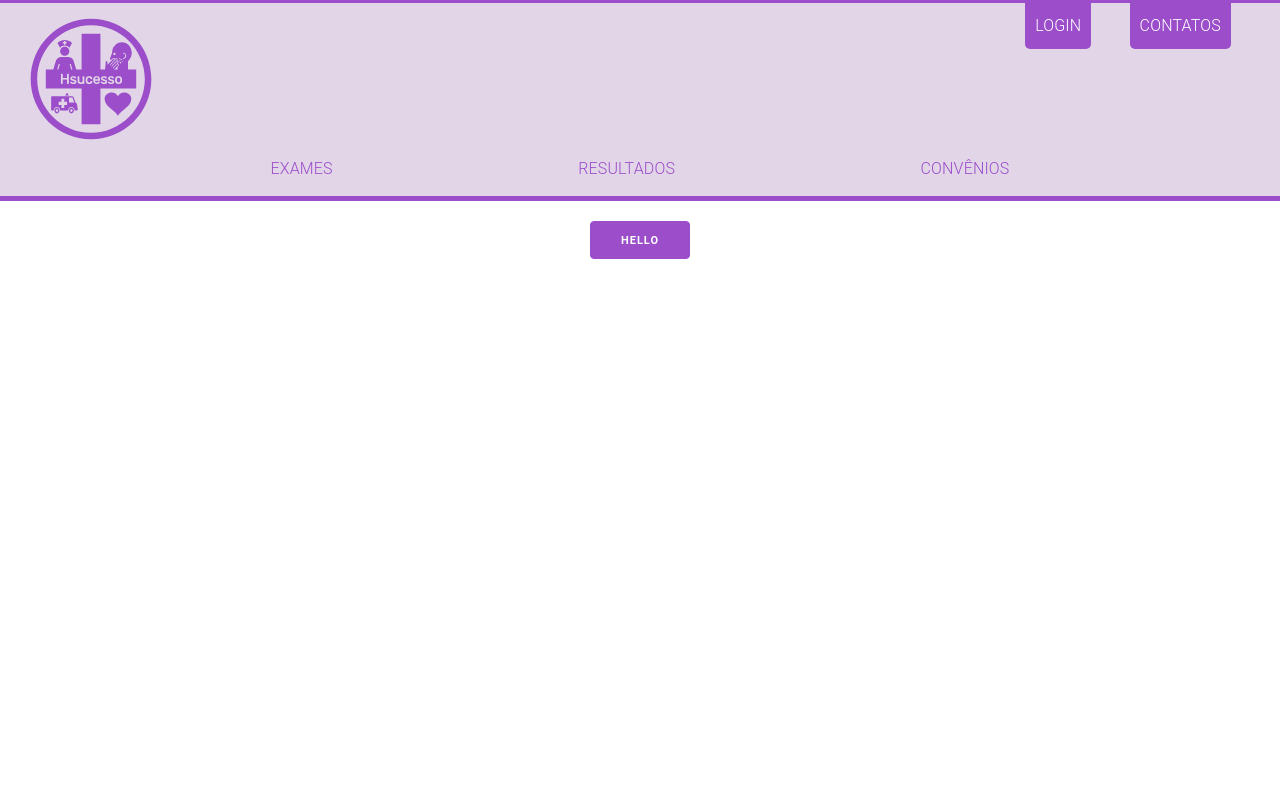
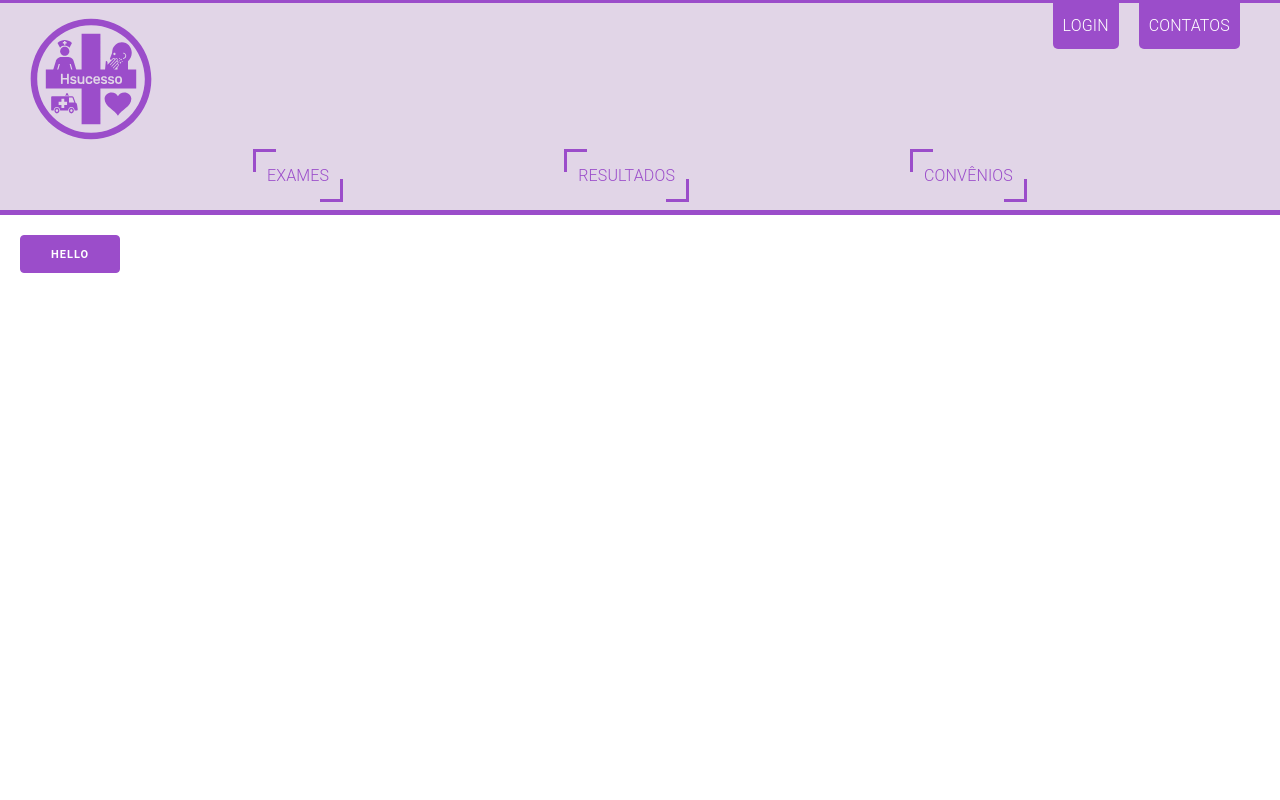
Before and after one commit to DarkPixel100/BD-4Bim-2022, a PHP site: page /php/index.php in a window 1280 px wide. Run offline with PHP 8.4, Linux system fonts and the light colour scheme; some libraries are stand-ins or nearby versions.

Commit message:
Modificaçõece no CSS geral

```diff
--- a/css/geral.css
+++ b/css/geral.css
@@ -1,5 +1,14 @@
 @import url("./variaveis.css");
 
+:root {
+    font-family: "Open Sans", sans-serif;
+}
+
+html, body {
+    height: 100%;
+}
+
+/* HEADER: */
 #header {
     width: 100%;
     background-color: var(--sec);
@@ -17,7 +26,6 @@
 }
 
 #abas {
-    width: 20%;
     height: min-content;
     display: flex;
     justify-content: space-around;
@@ -25,10 +33,13 @@
 
 #abas>a {
     height: fit-content;
+    margin-left: 1rem;
+    margin-right: 1rem;
     border-radius: 0 0 5px 5px;
     padding: 1rem;
     background-color: var(--main);
     color: white;
+    display: flex;
 }
 
 #abas>img {
@@ -44,20 +55,59 @@ nav {
     padding-bottom: 1rem;
 }
 
-nav>* {
-    padding: .5rem;
-    align-self: center;
-    transition: outline .2s linear;
+nav>a {
+  padding: 1rem;
+  text-align: center;
+  position: relative;
+  box-sizing: content-box;
+  border: 2px solid transparent;
 }
 
-nav>*:hover {
-    outline: var(--main) solid 2px;
-    color: var(--main);
+nav>a::before, nav>a::after {
+    display: block;
+    content: "";
+    width: 20px;
+    height: 20px;
+    position: absolute;
 }
 
+nav>a::before {
+    top: -4px;
+    left: -4px;
+    border-top: 3px solid var(--main);
+    border-left: 3px solid var(--main);
+    transition: 0.5s all;
+}
+
+nav>a::after {
+    bottom: -4px;
+    right: -4px;
+    border-bottom: 3px solid var(--main);
+    border-right: 3px solid var(--main);
+    transition: 0.5s all;
+}
+
+nav>a:hover::before, nav>a:hover::after {
+    width: 102%;
+    height: 111%;
+}
+ /* FIM DO HEADER */
+
+/* COMEÇO DO WRAPPER */
 #wrapper {
-    margin: 2rem;
-    display: flex;
-    flex-direction: column;
-    align-items: center;
+    width: 100%;
+    padding: 2rem;
 }
+
+
+
+
+
+
+/* Linha de centralização */
+/* hr {
+    background-color: red;
+    height: 100%;
+    width: 4px;
+    position: fixed;
+} */
```
